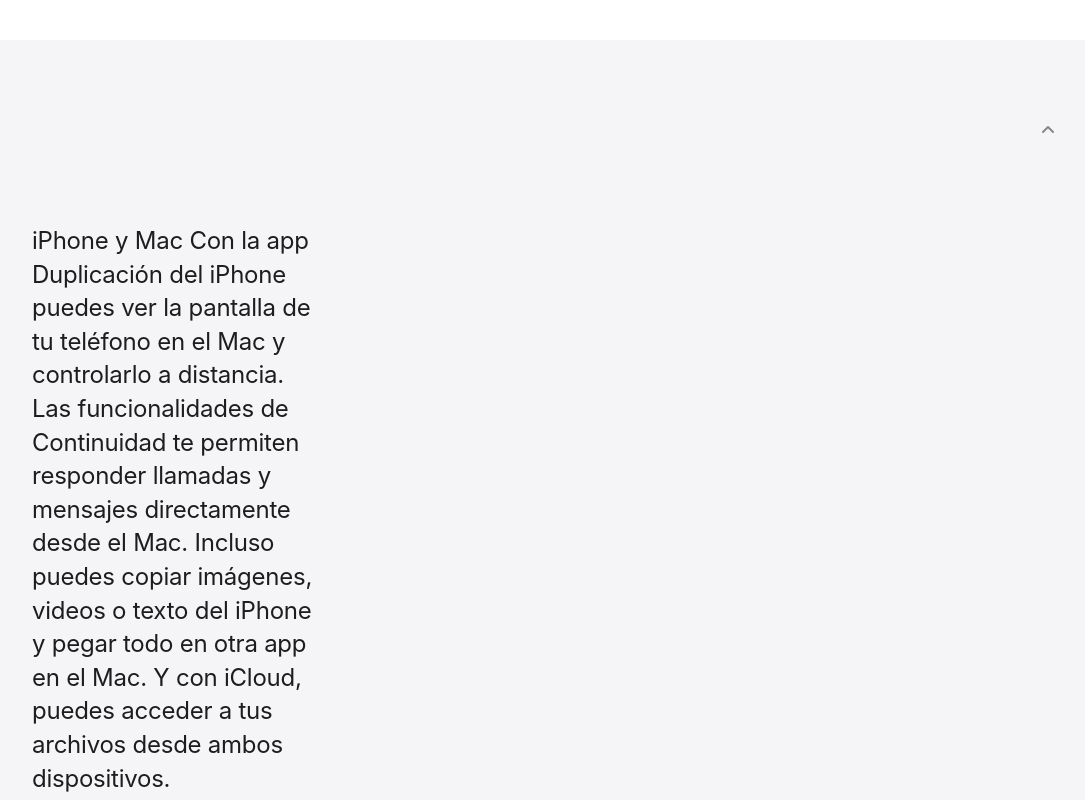
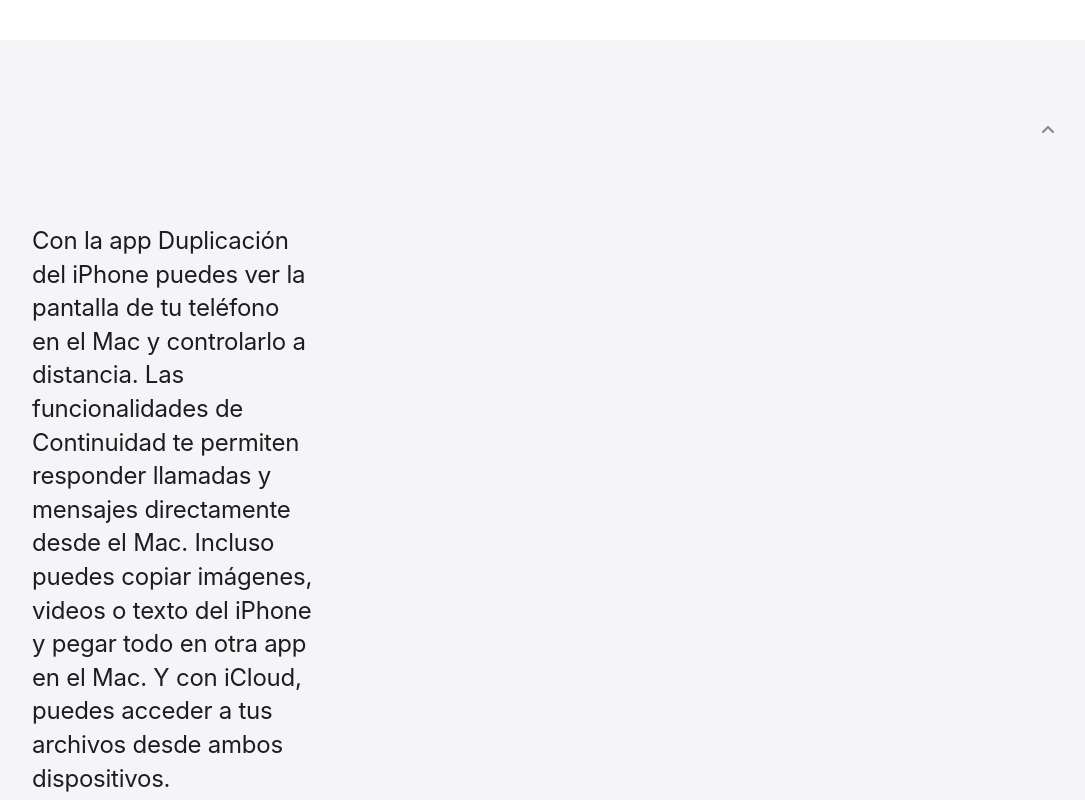
Before and after one commit to Odinlowe1651/tarea-iphone-mac-react, a React (Vite) app: page / in a window 1280 px wide. Shown: the top 800 px of the page, without its empty margins (78-1163 px from the left). Built offline with nearby package versions, Linux system fonts and the light colour scheme.

Commit message:
espacios

```diff
--- a/src/App.jsx
+++ b/src/App.jsx
@@ -8,7 +8,7 @@
       {
         id: 1,
 
-        descripcion: "iPhone y Mac\n\nCon la app Duplicación del iPhone puedes ver la pantalla de tu teléfono en el Mac y controlarlo a distancia. Las funcionalidades de Continuidad te permiten responder llamadas y mensajes directamente desde el Mac. Incluso puedes copiar imágenes, videos o texto del iPhone y pegar todo en otra app en el Mac. Y con iCloud, puedes acceder a tus archivos desde ambos dispositivos.",
+        descripcion: "Con la app Duplicación del iPhone puedes ver la pantalla de tu teléfono en el Mac y controlarlo a distancia. Las funcionalidades de Continuidad te permiten responder llamadas y mensajes directamente desde el Mac. Incluso puedes copiar imágenes, videos o texto del iPhone y pegar todo en otra app en el Mac. Y con iCloud, puedes acceder a tus archivos desde ambos dispositivos.",
         altText: "iPhone y MacBook mostrando la duplicación de pantalla con continuidad",
         expandido: true
       },
```
Also changed, not shown: src/App.css (line endings or trailing spaces).
